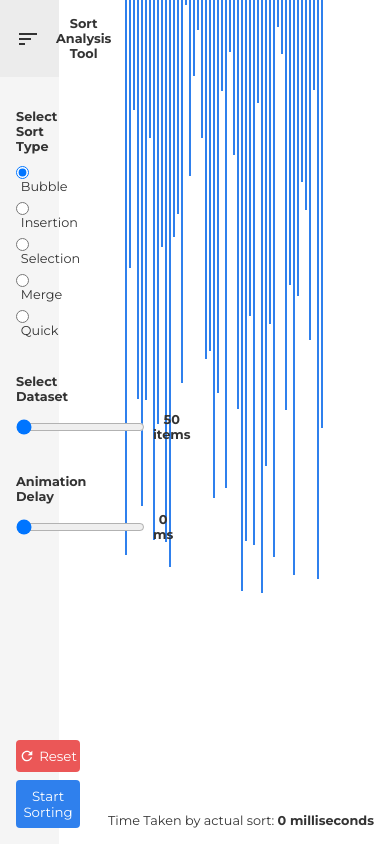
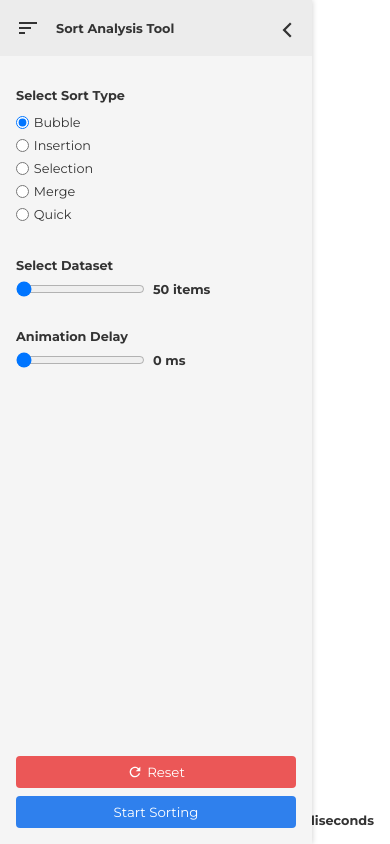
Before and after one commit to Anoopjadhav/sorting-visual, a React (Create React App) app: page / in a window 390 px wide. Built offline with nearby package versions, Linux system fonts and the light colour scheme.

Commit message:
mobileflow

```diff
--- a/src/Sorting/Sorting.js
+++ b/src/Sorting/Sorting.js
@@ -3,6 +3,7 @@ import styles from './Sorting.module.css'
 import './common.css'
 import getRandomValue from './randomValueGenerator'
 import RefreshIcon from '@material-ui/icons/Refresh';
+import ArrowForwardIosIcon from '@material-ui/icons/ArrowForwardIos';
 import SortIcon from '@material-ui/icons/Sort';
 
 const defaultSortType = 'Bubble'
@@ -30,7 +31,7 @@ class animationClass {
                 // console.log('swap position');
                 //hightlight bg
                 //swap element heights
-                this.queue.push(this.changeBgColorAndUpdateHeight(element1, value1, element2, value2,'yellow'))
+                this.queue.push(this.changeBgColorAndUpdateHeight(element1, value1, element2, value2, 'yellow'))
                 this.queue.push(this.changeBgColor(element1, this.defaultBgColor, element2, this.defaultBgColor))
                 return;
 
@@ -46,7 +47,7 @@ class animationClass {
 
             case 'updateHeightAndMarkSorted':
                 //swap element heights
-                this.queue.push(this.changeBgColorAndUpdateHeight(element1, value1, element2, value2,'#56CCF2'))
+                this.queue.push(this.changeBgColorAndUpdateHeight(element1, value1, element2, value2, '#56CCF2'))
                 return;
             case 'changeBgColorForAll':
                 //***IMP***element1 == elements && value1 == color as parameters
@@ -121,6 +122,8 @@ const Sorting = () => {
     let [timerIncrement, setTimerIncrement] = useState(0);
     let [animationObj, setAnimationObj] = useState();
     let elRefs = useRef([]);
+
+    let headerMobile = useRef();
 
     useEffect(() => {
         setSortTypes([
@@ -236,6 +239,7 @@ const Sorting = () => {
     }
 
     function startSort() {
+        toggleMenu(false);
         // console.log('sorting started')
         let selectedSort = getSelectedSort();
 
@@ -334,11 +338,34 @@ const Sorting = () => {
         return flag;
     }
 
+    function toggleMenu(value) {
+        let classList = headerMobile.current.classList;
+        if (value === true) {
+            headerMobile.current.classList.add('show')
+        } else if (value === false) {
+            headerMobile.current.classList.remove('show')
+        } else {
+            if (classList.contains('show')) {
+                headerMobile.current.classList.remove('show')
+            } else {
+                headerMobile.current.classList.add('show')
+            }
+        }
+    }
+
     return (
         <div className={styles.sortWrapper}>
             <div className={styles.page}>
-                <div className={styles.headerCombined}>
-                    <div className={styles.header}><SortIcon style={{ color: 'white', fontSize: 24 }}></SortIcon><span className={styles.headerIconLabel}>Sort Analysis Tool</span></div>
+                <div className={styles.headerCombined + ' show'} ref={headerMobile}>
+                    <div className={styles.header}>
+                        <div className={styles.headerSec}>
+                            <SortIcon style={{ color: 'white', fontSize: 24 }}></SortIcon>
+                            <span className={styles.headerIconLabel}>Sort Analysis Tool</span>
+                        </div>
+                        <div className={styles.mobileMenu + ' mobileMenu'} onClick={toggleMenu}>
+                            <ArrowForwardIosIcon style={{ color: 'white', fontSize: 18 }}></ArrowForwardIosIcon>
+                        </div>
+                    </div>
                     <div className={styles.headerRow}>
                         <div className={styles.bold}>
                             Select Sort Type
--- a/src/Sorting/Sorting.module.css
+++ b/src/Sorting/Sorting.module.css
@@ -5,6 +5,11 @@
     align-items: center;
     padding:1rem;
     background-color: #ECECEC;
+    justify-content: space-between;
+}
+.headerSec{
+    display:flex;
+    align-items: center;
 }
 .headerCombined{
     font-size: 0.8rem;
@@ -161,3 +166,28 @@ button:disabled{
     align-items: center;
     padding-top:0.5rem
 }
+.mobileMenu{
+    display: none;
+}
+
+@media only screen and (max-width: 768px) {
+    .page{
+        display: flex;
+        flex-wrap: wrap;
+    }
+    .headerCombined{
+        width:80%;
+        position: fixed;
+        box-shadow: 0px 0px 6px rgba(0, 0, 0, 0.2);
+        z-index: 99999999;
+        left: -66%;
+        transition: 0.3s ease-in-out;
+    }
+    .sortVisual{
+        width:100%;
+    }
+    .mobileMenu{
+        display: block;
+    }
+
+}
--- a/src/Sorting/common.css
+++ b/src/Sorting/common.css
@@ -22,3 +22,13 @@
         background-color: #2F80ED;
     }
 }
+
+@media only screen and (max-width: 768px) {
+    .show{
+        left:0 !important;
+    }
+    .show .mobileMenu{
+        transform: rotate(180deg) !important;
+    }
+
+}
```
